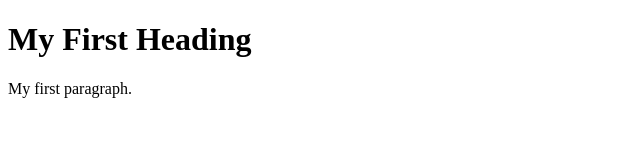
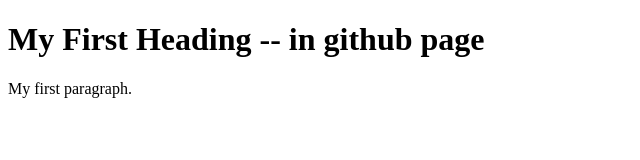
Before and after one commit to JayaguruG/git-demo, a plain HTML site: page web/index.html in a window 1280 px wide. Shown: the whole page, without its empty margins (0-640 px from the left). Drawn offline with Linux system fonts and the light colour scheme.

Commit message:
update index.html

```diff
--- a/web/index.html
+++ b/web/index.html
@@ -2,7 +2,7 @@
 <html>
 <body>
 
-<h1>My First Heading</h1>
+<h1>My First Heading -- in github page</h1>
 
 <p>My first paragraph.</p>
 
```
